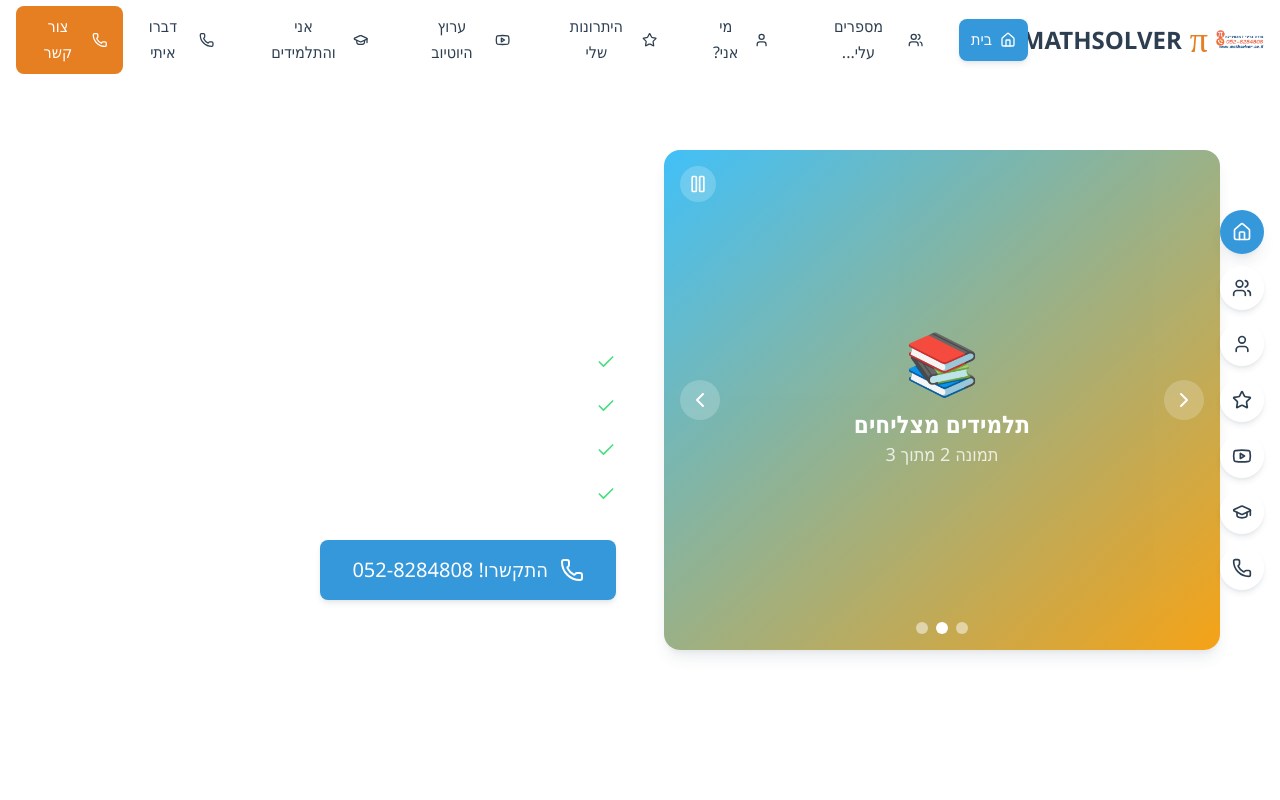
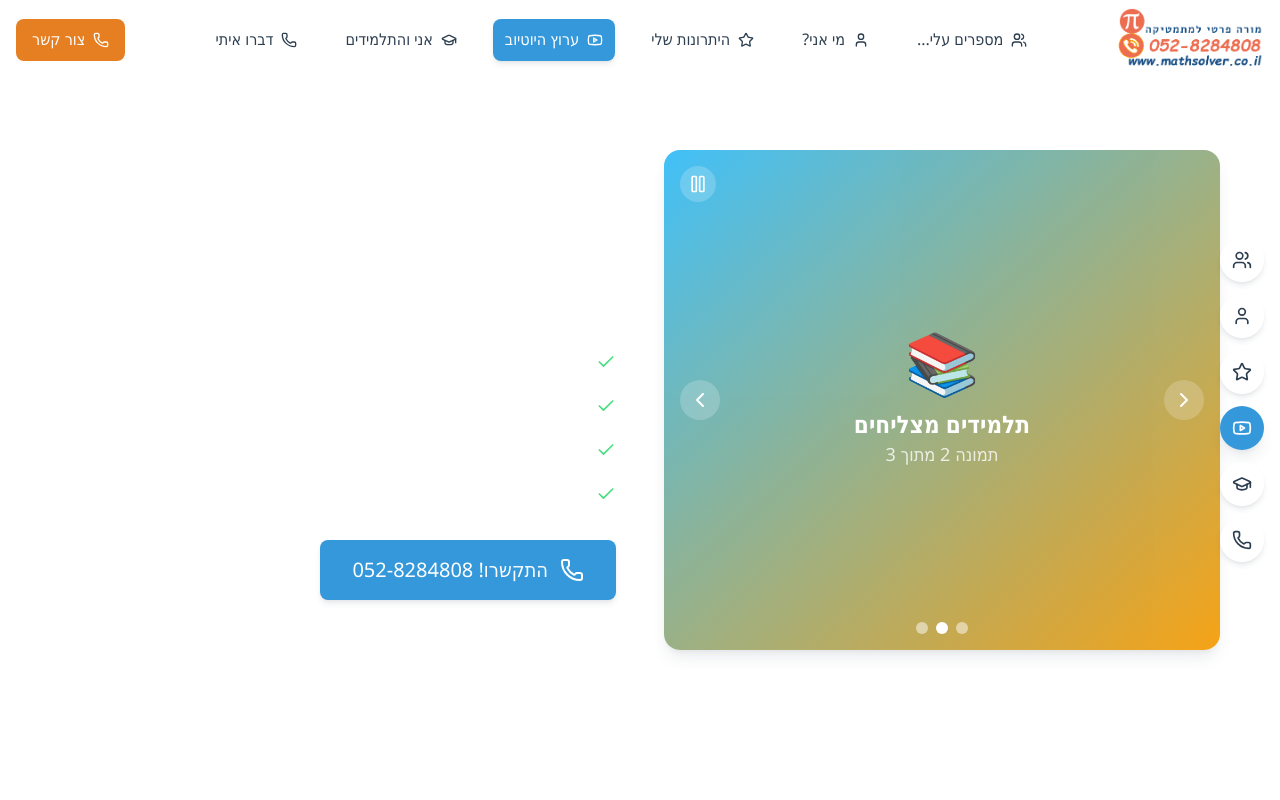
Before and after one commit to aviph/mathsolver.co.il, a Next.js app: page / in a window 1280 px wide. Shown: the top 800 px of the page. Built offline with nearby package versions, Linux system fonts and the light colour scheme.

Commit message:
ניקוי קוד: הסרת רכיב הבית מהניווט והגדלת קנה המידה של הלוגו בעת ריחוף

```diff
--- a/src/components/Header.tsx
+++ b/src/components/Header.tsx
@@ -3,7 +3,6 @@
 import { useState, useEffect } from 'react'
 import { motion, AnimatePresence } from 'framer-motion'
 import {
-  Home,
   Users,
   User,
   Star,
@@ -15,7 +14,6 @@ import {
 } from 'lucide-react'
 
 const navItems = [
-  { id: 'home', label: 'בית', icon: Home, color: 'text-blue-500' },
   { id: 'testimonials', label: 'מספרים עלי...', icon: Users, color: 'text-green-500' },
   { id: 'about', label: 'מי אני?', icon: User, color: 'text-cyan-500' },
   { id: 'advantages', label: 'היתרונות שלי', icon: Star, color: 'text-orange-500' },
@@ -78,19 +76,17 @@ export default function Header() {
           <div className="flex items-center justify-between h-16 md:h-20">
             {/* לוגו */}
             <motion.div
-              className="flex items-center space-x-2 space-x-reverse"
-              whileHover={{ scale: 1.05 }}
+              className="flex items-center"
+              whileHover={{ scale: 1.25 }}
               transition={{ type: "spring", stiffness: 400, damping: 10 }}
+              onClick={() => scrollToSection('home')}
+              style={{ cursor: 'pointer' }}
             >
               <img
                 src="/images/header-home-logo.png"
-                alt="לוגו הבית"
-                className="w-10 h-10 md:w-12 md:h-12 object-contain"
+                alt="Mathsolver - מורה פרטי למתמטיקה"
+                className="h-12 md:h-16 w-auto"
               />
-              <div className="text-3xl md:text-4xl text-secondary-500 font-math">π</div>
-              <div className="text-xl md:text-2xl font-bold text-math-blue">
-                MATHSOLVER
-              </div>
             </motion.div>
 
             {/* ניווט דסקטופ */}
```
